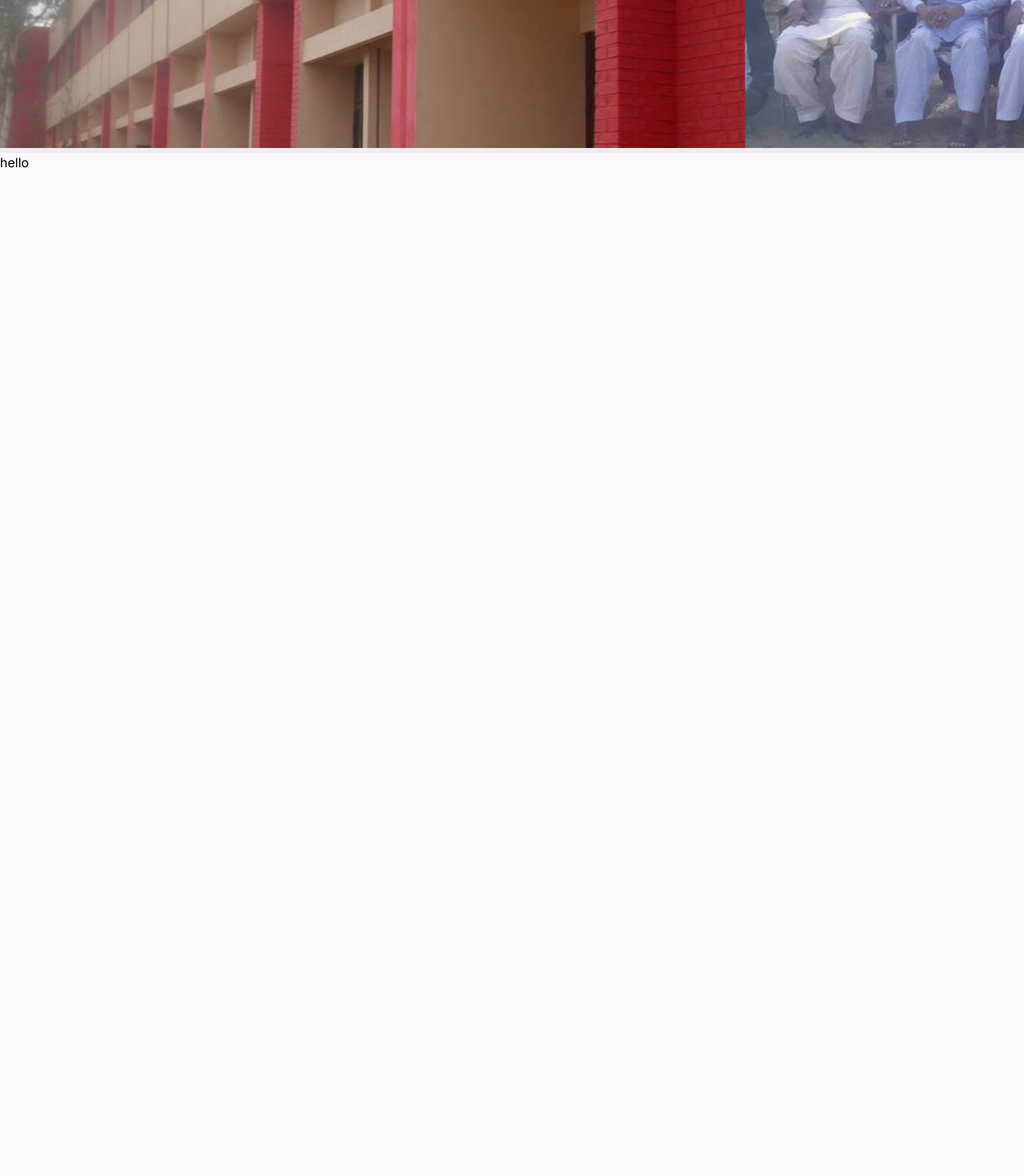
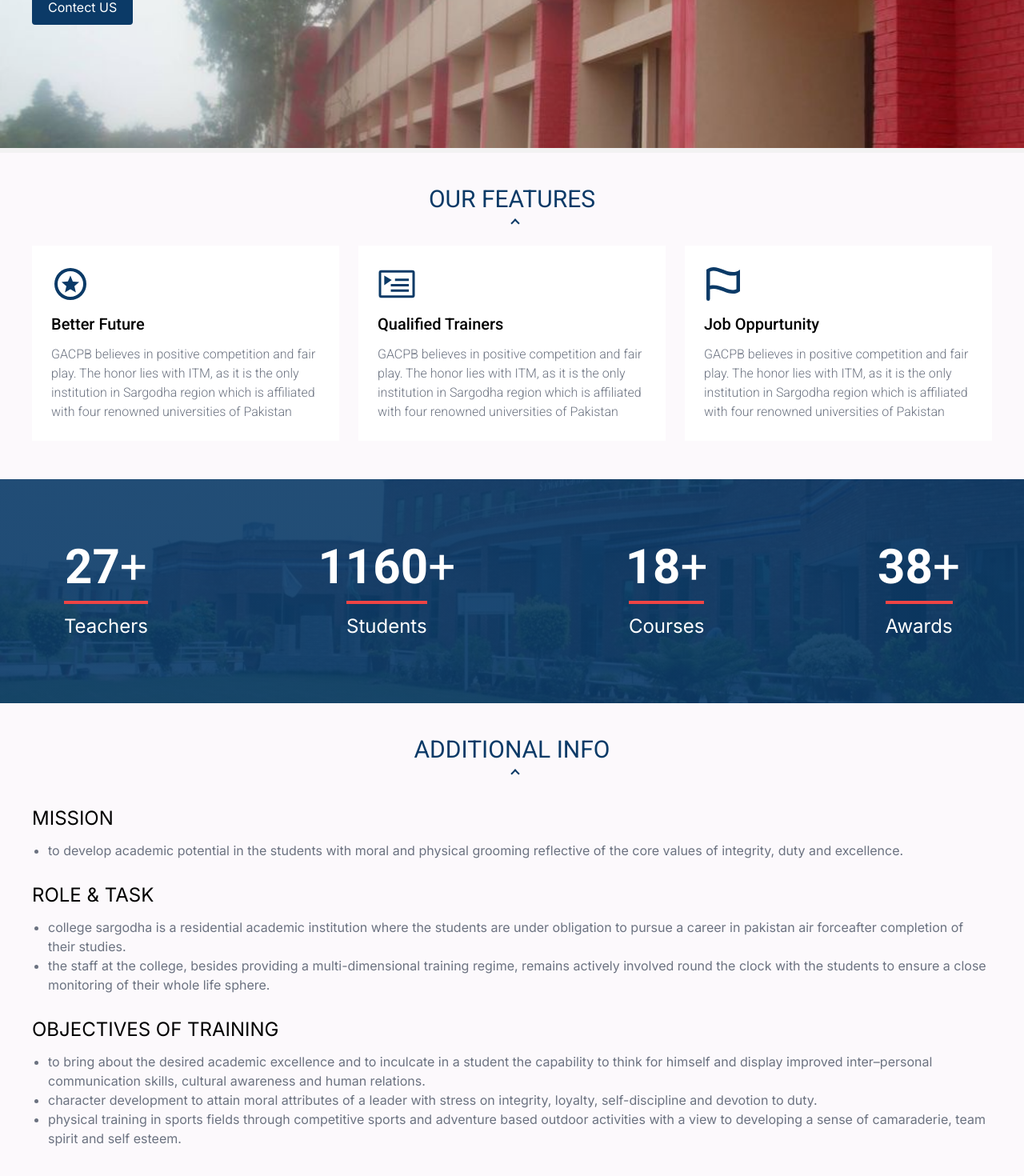
Before and after one commit to RaiSufian/college-port, a Next.js app: page / in a window 1280 px wide. Shown: the part 688-2158 px from the top of the page at 80% size. Before the commit the page ends 903 px from the top, so only its background shows below. Built offline with nearby package versions, Linux system fonts and the light colour scheme.

Commit message:
featured , additonal Info & guide sections

```diff
--- /dev/null
+++ b/src/app/additional.js
@@ -0,0 +1,31 @@
+import { Roboto } from 'next/font/google';
+const roboto4 = Roboto({
+    weight: '400',
+    subsets: ['latin'],
+});
+const Additional = () => {
+    return (
+        <div className="container mx-auto py-6  px-3 md:px-10">
+            <h4 className={`text-center uppercase text-3xl text-[#0b3a67] py-4 relative after:absolute after:bottom-0 after:left-1/2 after:contents-'' after:w-2 after:h-2 after:border-t-2 after:border-l-2 after:border-[#0B3A67] after:rotate-45 ${roboto4.className}`}>Additional Info</h4>
+
+            <div className="py-5">
+                <h4 className="text-2xl mt-4">MISSION</h4>
+                <ul className="list-disc pl-5 py-3 ">
+                    <li className=" text-gray-500 lowercase">TO DEVELOP ACADEMIC POTENTIAL IN THE STUDENTS WITH MORAL AND PHYSICAL GROOMING REFLECTIVE OF THE CORE VALUES OF INTEGRITY,  DUTY  AND EXCELLENCE.</li>
+                </ul>
+                <h4 className="text-2xl mt-4">ROLE & TASK</h4>
+                <ul className="list-disc pl-5 text-gray-500 py-3 ">
+                    <li className=" lowercase">COLLEGE SARGODHA IS A RESIDENTIAL ACADEMIC INSTITUTION WHERE THE STUDENTS ARE UNDER OBLIGATION TO PURSUE A CAREER IN PAKISTAN AIR FORCEAFTER COMPLETION OF THEIR STUDIES.</li>
+                    <li className=" lowercase">THE STAFF AT THE COLLEGE, BESIDES PROVIDING A MULTI-DIMENSIONAL TRAINING REGIME, REMAINS ACTIVELY INVOLVED ROUND THE CLOCK WITH THE STUDENTS TO ENSURE A CLOSE MONITORING OF THEIR WHOLE LIFE SPHERE.</li>
+                </ul>
+                <h4 className="text-2xl mt-4">OBJECTIVES OF TRAINING</h4>
+                <ul className="list-disc pl-5 text-gray-500 py-3 ">
+                    <li className=" lowercase">TO BRING ABOUT THE DESIRED ACADEMIC EXCELLENCE AND TO INCULCATE IN A STUDENT THE CAPABILITY TO THINK FOR HIMSELF AND DISPLAY IMPROVED INTER–PERSONAL COMMUNICATION SKILLS, CULTURAL AWARENESS AND HUMAN RELATIONS.</li>
+                    <li className="lowercase">CHARACTER DEVELOPMENT TO ATTAIN MORAL ATTRIBUTES OF A LEADER WITH STRESS ON INTEGRITY, LOYALTY, SELF-DISCIPLINE AND DEVOTION TO DUTY.</li>
+                    <li className="lowercase">PHYSICAL TRAINING IN SPORTS FIELDS THROUGH COMPETITIVE SPORTS AND ADVENTURE BASED OUTDOOR ACTIVITIES WITH A VIEW TO DEVELOPING A SENSE OF CAMARADERIE, TEAM SPIRIT AND SELF ESTEEM. </li>
+                </ul>
+            </div>
+        </div>
+    )
+}
+export default Additional;
--- /dev/null
+++ b/src/app/featureSection.js
@@ -0,0 +1,47 @@
+import { Roboto } from 'next/font/google';
+
+const roboto3 = Roboto({
+    weight: '300',
+    subsets: ['latin'],
+});
+const roboto4 = Roboto({
+    weight: '400',
+    subsets: ['latin'],
+});
+
+const roboto5 = Roboto({
+    weight: '500',
+    subsets: ['latin'],
+});
+
+const FeatureSection = () => {
+
+    return (
+        <div className="container mx-auto py-6  px-3 md:px-10">
+            <h4 className={`text-center uppercase text-3xl text-[#0b3a67] py-4 relative after:absolute after:bottom-0 after:left-1/2 after:contents-'' after:w-2 after:h-2 after:border-t-2 after:border-l-2 after:border-[#0B3A67] after:rotate-45 ${roboto4.className}`}>Our Features</h4>
+            <div className="flex justify-between my-6">
+                <div className="w-96 bg-white p-6 cursor-pointer hover:rounded-lg hover:shadow-lg transition-all duration-100 ease-in">
+                    <div className="text-5xl text-[#0B3A67]">
+                        <svg xmlns="http://www.w3.org/2000/svg" width="1em" height="1em" viewBox="0 0 24 24"><path fill="currentColor" d="m8.58 17.25l.92-3.89l-3-2.58l3.95-.37L12 6.8l1.55 3.65l3.95.33l-3 2.58l.92 3.89L12 15.19zM12 2a10 10 0 0 1 10 10a10 10 0 0 1-10 10A10 10 0 0 1 2 12A10 10 0 0 1 12 2m0 2a8 8 0 0 0-8 8a8 8 0 0 0 8 8a8 8 0 0 0 8-8a8 8 0 0 0-8-8" /></svg>
+                    </div>
+                    <h5 className={`font-bold text-xl py-3 ${roboto5.className}`}>Better Future</h5>
+                    <p className={`${roboto3.className} text-gray-500`}>GACPB  believes in positive competition and fair play. The honor lies with ITM, as it is the only institution in Sargodha region which is affiliated with four renowned universities of Pakistan</p>
+                </div>
+                <div className="w-96 bg-white p-6 cursor-pointer hover:rounded-lg hover:shadow-lg transition-all duration-100 ease-in">
+                    <div className="text-5xl text-[#0B3A67]">
+                        <svg xmlns="http://www.w3.org/2000/svg" width="1em" height="1em" viewBox="0 0 512 512"><path fill="currentColor" d="M464 72H48a32.036 32.036 0 0 0-32 32v304a32.036 32.036 0 0 0 32 32h416a32.036 32.036 0 0 0 32-32V104a32.036 32.036 0 0 0-32-32m0 336H48V104h416l.02 304Z" /><path fill="currentColor" d="M232 184h184v32H232zm-56 72h240v32H176zm0 72h240v32H176zM88.923 144v128.923l99.172-69.42z" /></svg>
+                    </div>
+                    <h5 className={`font-bold text-xl py-3 ${roboto5.className}`}>Qualified Trainers</h5>
+                    <p className={`${roboto3.className} text-gray-500`}>GACPB  believes in positive competition and fair play. The honor lies with ITM, as it is the only institution in Sargodha region which is affiliated with four renowned universities of Pakistan</p>
+                </div>
+                <div className="w-96 bg-white p-6 cursor-pointer hover:rounded-lg hover:shadow-lg transition-all duration-100 ease-in">
+                    <div className="text-5xl text-[#0B3A67]">
+                        <svg xmlns="http://www.w3.org/2000/svg" width="1em" height="1em" viewBox="0 0 16 16"><path fill="currentColor" fill-rule="evenodd" d="M13.5 10.174v.012c-1.393.72-2.81.247-4.959-.585l-.17-.066C6.763 8.91 4.685 8.105 2.5 8.63V2.814c1.393-.72 2.81-.247 4.959.585l.17.066c1.607.624 3.685 1.43 5.871.904zM8 11c-1.83-.708-3.659-1.416-5.5-.81v4.06a.75.75 0 0 1-1.5 0V2C3.35.2 5.675 1.1 8 2c1.83.708 3.659 1.416 5.5.81A5 5 0 0 0 15 2v9c-2.35 1.8-4.675.9-7 0" clip-rule="evenodd" /></svg>                    </div>
+                    <h5 className={`font-bold text-xl py-3 ${roboto5.className}`}>Job Oppurtunity</h5>
+                    <p className={`${roboto3.className} text-gray-500`}>GACPB  believes in positive competition and fair play. The honor lies with ITM, as it is the only institution in Sargodha region which is affiliated with four renowned universities of Pakistan</p>
+                </div>
+            </div>
+        </div>
+    )
+}
+export default FeatureSection;
--- a/src/app/globals.css
+++ b/src/app/globals.css
@@ -16,15 +16,27 @@
   }
 }
 
-body{
+body {
   background-color: #FCF9FC;
 }
-input:focus{
- outline: none;
- border: none;
+
+input:focus {
+  outline: none;
+  border: none;
 }
-.hero_text_shadow{
+
+.hero_text_shadow {
   text-shadow: 1px 1px 1px #333;
+}
+
+.guide-bg {
+
+  background: linear-gradient(rgba(11, 58, 103, 0.9), rgba(11, 58, 103, 0.9)), url("../../public/assets/img4.jpg");
+  background-repeat: no-repeat;
+  background-size: 100%;
+  background-attachment: fixed;
+  background-position: center;
+
 }
 
 @layer utilities {
--- /dev/null
+++ b/src/app/guide.js
@@ -0,0 +1,37 @@
+import { Roboto } from 'next/font/google';
+
+const roboto7 = Roboto({
+    weight: '700',
+    subsets: ['latin'],
+});
+
+const Guide = () => {
+
+
+
+    return (
+        <div className="bg-[#0B3A67] guide-bg">
+            <div className="container mx-auto py-20 px-3 md:px-20 text-white">
+                <div className="flex justify-between ">
+                    <div className=" flex flex-col items-center">
+                        <span className={`text-6xl pb-3 ${roboto7.className}`} >27<span className="font-normal">+</span></span>
+                        <h5 className="pt-4 text-2xl text-center relative before:absolute before:top-0 before:left-0  before:content-'' before:bg-red-500 before:w-full before:h-1  ">Teachers</h5>
+                    </div>
+                    <div className=" flex flex-col items-center">
+                        <span className={`text-6xl pb-3 ${roboto7.className}`} >1160<span className="font-normal">+</span></span>
+                        <h5 className="pt-4 text-2xl text-center relative before:absolute before:top-0 before:left-0  before:content-'' before:bg-red-500 before:w-full before:h-1 ">Students</h5>
+                    </div>
+                    <div className=" flex flex-col items-center">
+                        <span className={`text-6xl pb-3 ${roboto7.className}`} >18<span className="font-normal">+</span></span>
+                        <h5 className="pt-4 text-2xl text-center relative before:absolute before:top-0 before:left-0  before:content-'' before:bg-red-500 before:w-full before:h-1 ">Courses</h5>
+                    </div>
+                    <div className=" flex flex-col items-center">
+                        <span className={`text-6xl pb-3 ${roboto7.className}`} >38<span className="font-normal">+</span></span>
+                        <h5 className="pt-4 text-2xl text-center relative before:absolute before:top-0 before:left-0  before:content-'' before:bg-red-500 before:w-full before:h-1  ">Awards</h5>
+                    </div>
+                </div>
+            </div>
+        </div>
+    )
+}
+export default Guide;
--- a/src/app/hero.js
+++ b/src/app/hero.js
@@ -5,23 +5,29 @@ import "../../node_modules/slick-carousel/slick/slick-theme.css";
 import Img1 from '../../public/assets/img1.jpg';
 import Img2 from '../../public/assets/img2.jpg';
 import Img3 from '../../public/assets/img3.jpg';
+import { Roboto } from 'next/font/google'
 
 import Slider from "react-slick";
 import Link from 'next/link';
 
+const roboto = Roboto({
+    weight: '700',
+    subsets: ['latin'],
+});
 const Hero = () => {
+
     var settings = {
         dots: true,
         infinite: true,
         speed: 500,
         slidesToShow: 1,
         slidesToScroll: 1,
-        autoplay: true,
-        speed: 2000,
-        autoplaySpeed: 5000,
+        // autoplay: true,
+        // speed: 2000,
+        // autoplaySpeed: 5000,
     };
     return (
-        <div className="w-100 overflow-hidden relative">
+        <div className="w-100 overflow-hidden relative bg-white">
             <Slider {...settings}>
                 <div>
                     <img src={Img1.src} className="object-top w-[100%] h-[520px] object-cover" />
@@ -40,8 +46,10 @@ const Hero = () => {
                     <div className="px-10 py-16 w-[620px]">
                         <div className="">
                             <h3 className="text-4xl font-bold leading-10 text-yellow-400 hero_text_shadow">22 YEARS OF EXCELLENCE IN EDUCATION</h3>
-                            <p className="py-5 text-white text-lg mb-4y"> As a college we have a strong focus on student's academic progress and achievement along with its contribution to the nation building.  </p>
+                            <p className="py-5 text-white text-lg mb-4"> As a college we have a strong focus on student's academic progress and achievement along with its contribution to the nation building.  </p>
+                            <h4 className={`text-[#0B3A67] font-bold text-2xl mb-4 ${roboto.className}`}>Lets Come Start</h4>
                             <Link href="#" className="bg-[#0B3A67] px-5 py-3 rounded">Contect US </Link>
+
                         </div>
                     </div>
                 </div>
--- a/src/app/page.js
+++ b/src/app/page.js
@@ -1,9 +1,15 @@
-import Image from "next/image";
+
 import Hero from "./hero";
+import FeatureSection from "./featureSection";
+import Guide from "./guide";
+import Additional from "./additional";
 export default function Home() {
   return (
-   <>
-   <Hero/>
-   hello</>
+    <>
+      <Hero />
+      <FeatureSection />
+      <Guide />
+      <Additional/>
+      </>
   );
 }
--- a/src/components/header.js
+++ b/src/components/header.js
@@ -13,7 +13,7 @@ const Header = () => {
                 <div className="logo">
                     <Image src={Logo} alt="logo" width={210} />
                 </div>
-                <div className="flex-1 text-center text-blue-800">
+                <div className="flex-1 text-center text-[#0B3A67]">
                     <h1 className={`text-7xl font-bold ${robotoBold.className}`}>Govt. Associate College </h1>
                     <h2 className="text-5xl">(Boys) Pindi Bhattian</h2>
                 </div>
```
Also changed, not shown: public/assets/img4.jpg (added).
